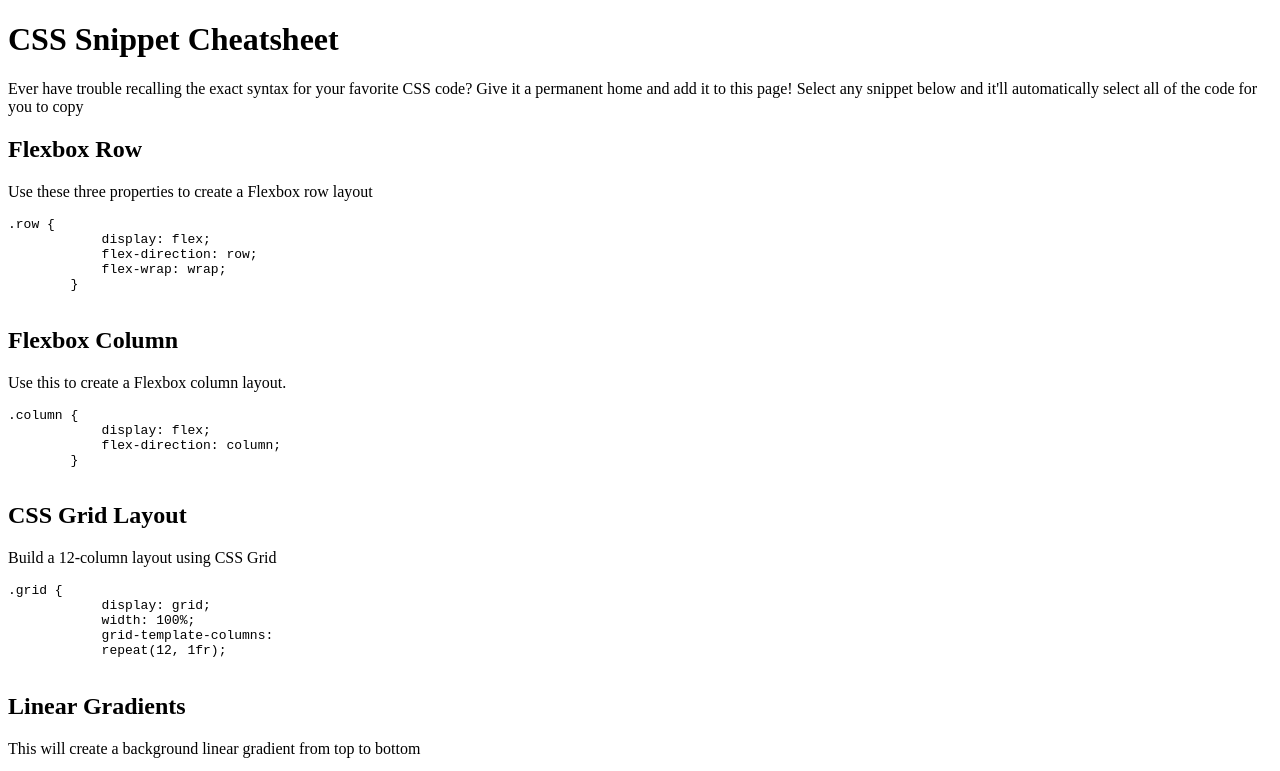
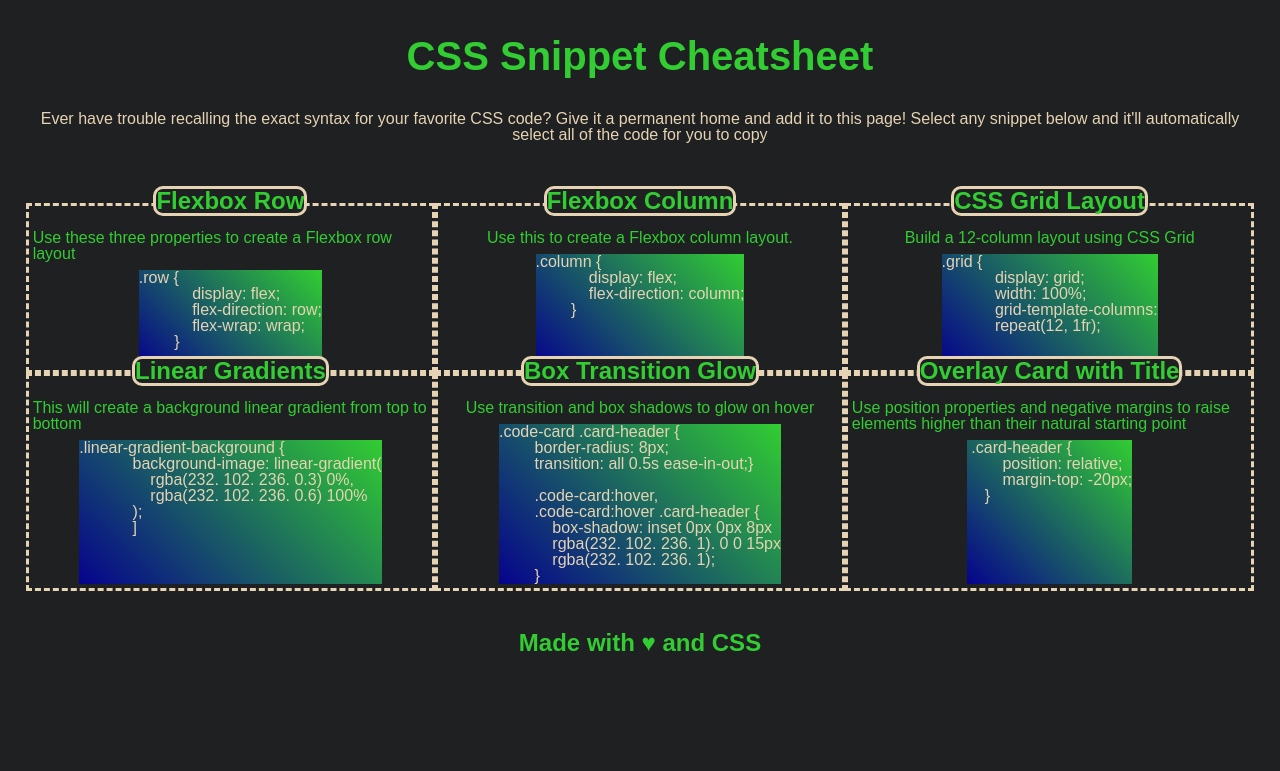
Before and after one commit to hmustain/CSS-Snippet-Cheatsheet, a plain HTML site: page index.html in a window 1280 px wide. Shown: the top 771 px of the page. Drawn offline with Linux system fonts and the light colour scheme.

Commit message:
saving initial css changes

```diff
--- a/assets/reset.css
+++ b/assets/reset.css
@@ -0,0 +1,41 @@
+* {
+    margin: 0;
+    padding: 0;
+    box-sizing: border-box;
+  }
+
+  html {
+    height: 100%;
+  }
+
+  body {
+    min-height: 100%;
+    line-height: 1;
+    font-family: sans-serif;
+  }
+
+  h1,
+  h2,
+  h3,
+  h4,
+  h5,
+  h6 {
+    font-size: 100%;
+  }
+
+  input,
+  select,
+  option,
+  optgroup,
+  textarea,
+  button,
+  pre,
+  code {
+    font-size: 100%;
+    font-family: inherit;
+  }
+
+  ol,
+  ul {
+    list-style: none;
+  }
--- a/assets/styles.css
+++ b/assets/styles.css
@@ -0,0 +1,86 @@
+:root {
+    --dark: #1f2022;
+    --bright: #32cd32;
+    --light: #e5d3b3;
+    --border-dash: 3px dashed #e5d3b3;
+    --border-solid: 3px solid #e5d3b3;
+    --border-radius: 10px;
+}
+
+* {
+    background-color: var(--dark);
+    font-family:Arial, Helvetica, sans-serif;
+}
+
+body {
+    font-size: 16px;
+    display: flex;
+    flex-direction: column;
+    justify-content: flex-start;
+    margin: 1%;
+    padding: 1%;
+}
+
+h1 {
+    font-size: 2.5rem;
+    margin-bottom: 10px;
+}
+
+h2 {
+    font-size: 1.5rem;
+    margin-bottom: 10px;
+    margin-top: -20px;
+    color: var(--bright);
+    border: var(--border-solid);
+    border-radius: var(--border-radius);
+    position: relative;
+}
+main p {
+    color: var(--bright);
+    margin: 1%;
+}
+
+pre {
+    color: var(--light);
+    margin: 1%;
+    user-select: all;
+    background: linear-gradient(45deg, #06038d, #32cd32);
+    flex: 1;
+}
+
+header {
+    color: var(--bright);
+    padding: 10px;
+    text-align: center;
+}
+
+header p {
+    color: var(--light);
+    padding-bottom: 50px;
+    padding-top: 25px;
+}
+
+.container {
+    display: grid;
+    grid-template-columns: 1fr 1fr 1fr;
+}
+
+.card {
+    border: var(--border-dash);
+    display: flex;
+    flex-direction: column;
+    width: 100%;
+    flex-wrap: wrap;
+    align-items: center;
+    justify-content: flex-end;
+    /* margin-bottom: 10px;
+    padding-bottom: 15px; */
+
+}
+
+footer {
+    color: var(--bright);
+    padding: 40px;
+    font-size: 150%;
+    text-align: center;
+}
--- a/index.html
+++ b/index.html
@@ -14,7 +14,8 @@
     <p>Ever have trouble recalling the exact syntax for your favorite CSS code? Give it a permanent home and add it to this page! Select any snippet below and it'll automatically select all of the code for you to copy</p>
 </header>
 <main>
-    <section>
+    <div class="container">
+    <section class="card">
         <h2>Flexbox Row</h2>
         <p>Use these three properties to create a Flexbox row layout</p>
         <pre>.row {
@@ -24,7 +25,7 @@
         }
         </pre>
     </section>
-    <section>
+    <section class="card">
         <h2>Flexbox Column</h2>
         <p>Use this to create a Flexbox column layout.</p>
         <pre>.column {
@@ -33,7 +34,7 @@
         }
         </pre>
     </section>
-    <section>
+    <section class="card">
         <h2>CSS Grid Layout</h2>
         <p>Build a 12-column layout using CSS Grid</p>
         <pre>.grid {
@@ -43,7 +44,7 @@
             repeat(12, 1fr);
         </pre>
     </section>
-    <section>
+    <section class="card">
         <h2>Linear Gradients</h2>
         <p>This will create a background linear gradient from top to bottom</p>
         <pre>.linear-gradient-background {
@@ -54,7 +55,7 @@
             ]
         </pre>
     </section>
-    <section>
+    <section class="card">
         <h2>Box Transition Glow</h2>
         <p>Use transition and box shadows to glow on hover</p>
     <pre>.code-card .card-header {
@@ -68,7 +69,7 @@
             rgba(232. 102. 236. 1);
         }</pre>
 </section>
-<section>
+<section class="card">
     <h2>Overlay Card with Title</h2>
     <p>Use position properties and negative margins to raise elements higher than their natural starting point</p>
     <pre> .card-header {
@@ -76,10 +77,11 @@
         margin-top: -20px;
     }
     </pre>
+</div>
 </section>
-
+</main>
 <footer>
     <h3>Made with &hearts; and CSS </h3>
 </footer>
-
-</main>
+</body>
+</html>
```
